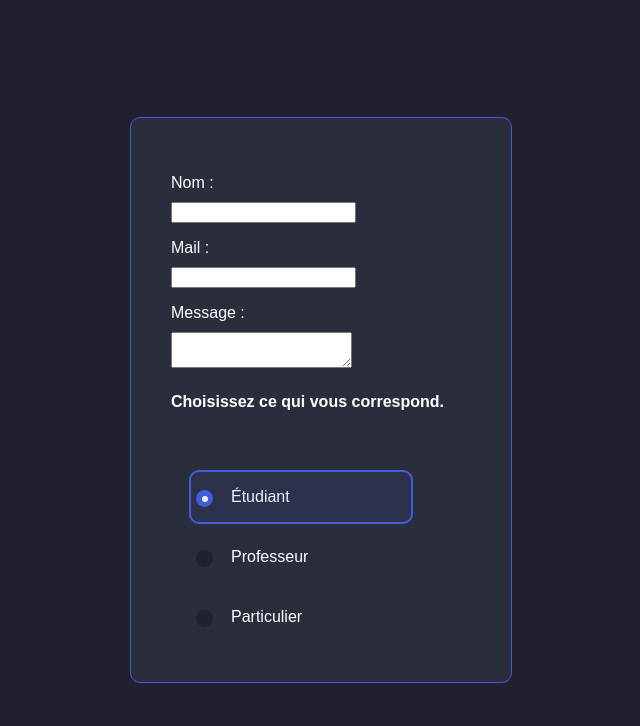
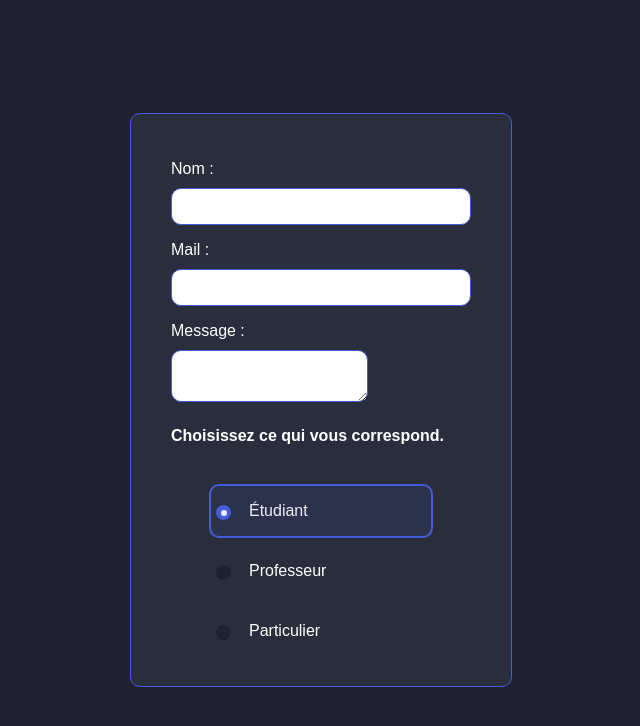
Before and after one commit to Malayme/Dev_Web, a plain HTML site: page codes/formulaire.html in a window 1280 px wide. Shown: the whole page, without its empty margins (319-959 px from the left). Drawn offline with Linux system fonts and the light colour scheme.

Commit message:
Ajout modif formulaire

```diff
--- a/codes/formulaire.html
+++ b/codes/formulaire.html
@@ -16,10 +16,11 @@
 
             .form-example, .radio-input {
                 color: white;
-                padding: 20px;
+                padding: 10px;
                 border-radius: 10px;
                 width: 300px;
                 margin: 0 auto;
+                align-items: center;
             }
 
             form {
@@ -40,6 +41,26 @@
             .form-example label {
                 display: block;
                 margin: 10px 0;
+            }
+
+            .form-example input {
+                width: 100%;
+                padding: 10px;
+                box-sizing: border-box;
+                border: 1px solid #435dd8;
+                border-radius: 10px;
+                background-color: white;
+                color: black;
+            }
+
+            #message {
+                border: 1px solid #435dd8;
+                border-radius: 10px;
+                padding: 10px;
+                box-sizing: border-box;
+                background-color: white;
+                color: black;
+
             }
 
             .radio-input {
@@ -75,6 +96,7 @@
 
             .radio-input label:has(input:checked)::before {
             border-color: #435dd8;
+            border-width: 2px;
             height: 50px;
             background-color: rgba(67, 93, 216, 0.1);
             z-index: 2;
@@ -87,8 +109,8 @@
             .radio-input .label input[type="radio"] {
             background-color: #202030;
             appearance: none;
-            width: 17px;
-            height: 17px;
+            width: 15px;
+            height: 15px;
             border-radius: 50%;
             display: flex;
             justify-content: center;
```
